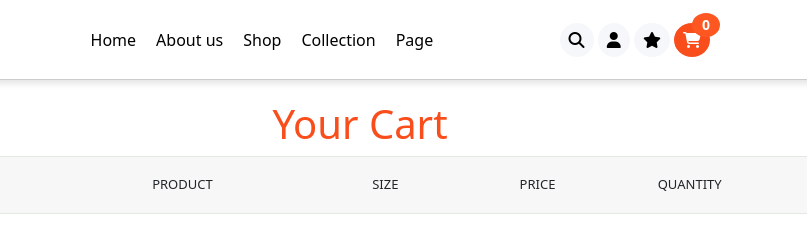
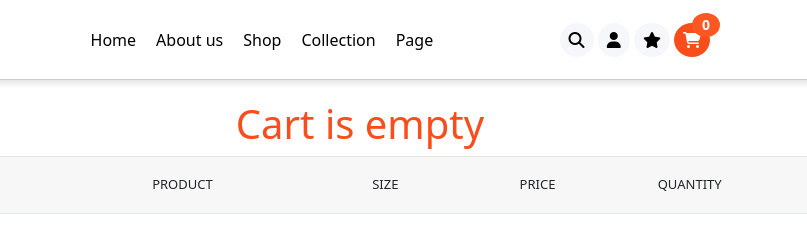
Before and after one commit to ghulamali17/ommart-ecommerce-website-template, a plain HTML site: page cart.html in a window 1280 px wide. Shown: the top 251 px of the page, 280-1087 px from the left. Drawn offline with nearby package versions, Linux system fonts and the light colour scheme.

Commit message:
product count and track added

```diff
--- a/cart.html
+++ b/cart.html
@@ -80,7 +80,7 @@
     <!-- cart section -->
     <section class="cart-section">
       <div class="container">
-        <h1 class="cart-heading">Your Cart</h1>
+        <h1 class="cart-heading">Cart</h1>
 
         <table width="100%" class="cartTable">
           <thead>
--- a/scripts/main.js
+++ b/scripts/main.js
@@ -9,10 +9,17 @@ close.addEventListener("click", () => {
   nav.classList.remove("active");
 });
 
-// Function to update product count in add to cart badge
+// Function to update product count in add to cart badge and product track
 function updateCartBadge() {
   const cart = JSON.parse(localStorage.getItem("cart")) || [];
   const cartBadges = document.querySelectorAll(".cart-badge");
+  const producttrack = document.querySelector(".cart-heading");
+  if (producttrack) {
+    producttrack.innerText =
+      cart.length === 0
+        ? "Cart is empty"
+        : `${cart.length} ${cart.length === 1 ? "Item" : "Items"} in cart`;
+  }
   cartBadges.forEach((badge) => {
     badge.textContent = cart.length;
   });
```
